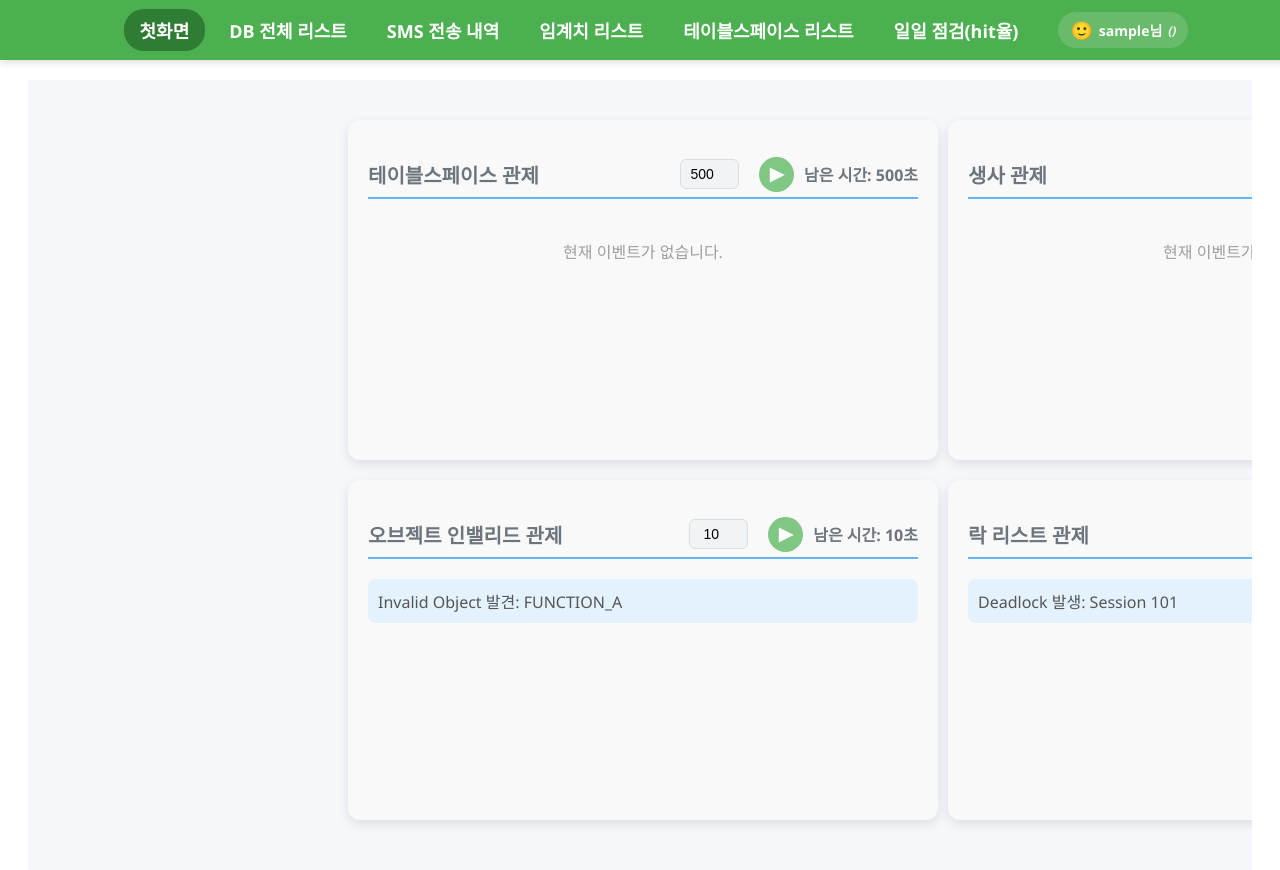
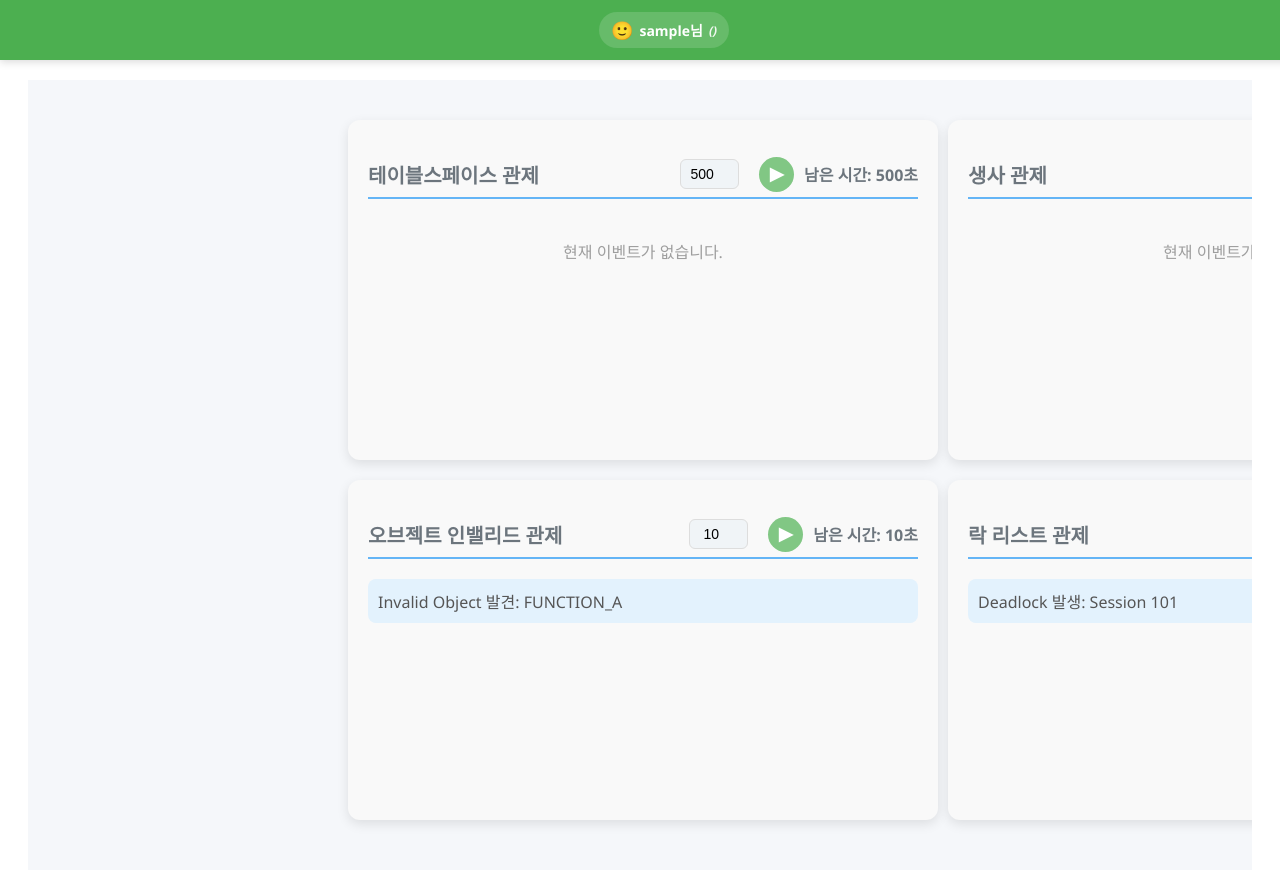
Before and after one commit to soonpyojeong/JAVIS_API, a Vue app in the folder frontend/: page / in a window 1280 px wide. Shown: the top 870 px of the page. Built offline with nearby package versions, Linux system fonts and the light colour scheme; sample sign-in values are in the browser's storage.

Commit message:
2025/04/22 로그인 권한관리 추가

```diff
--- a/frontend/src/components/LoginComponent.vue
+++ b/frontend/src/components/LoginComponent.vue
@@ -34,8 +34,8 @@
           <input v-model="registerForm.email" id="register-email" type="email" placeholder="이메일을 입력하세요" required />
         </div>
         <div class="input-group">
-          <label for="register-user_role">권한</label>
-          <input v-model="registerForm.userRole" id="register-userRole" type="text" placeholder="권한을 입력하세요(DBA,DEV,VIEW)" required />
+          <label for="register-user_role">권한(DBA권한은 관리자에게 문의 하세요)</label>
+          <input readonly  v-model="registerForm.userRole" id="register-userRole" type="text"  required />
         </div>
         <div class="input-group">
           <label for="register-password">비밀 번호</label>
@@ -74,7 +74,7 @@ export default {
       loginId: "",
       username: "",
       email: "",
-      userRole: "",
+      userRole: "VIEW",
       password: "",
       confirmPassword: "",
     });
--- a/frontend/src/components/NavBar.vue
+++ b/frontend/src/components/NavBar.vue
@@ -2,11 +2,12 @@
   <div class="top-nav">
     <ul v-if="isLoggedIn">
       <li
-        v-for="item in menuItems"
+        v-for="item in filteredMenuItems"
         :key="item.path"
         :class="{ active: selectedMenu === item.path }"
         @click="navigateTo(item.path)"
-      >        {{ item.name }}
+      >
+        {{ item.name }}
       </li>
       <!-- 👤 유저 뱃지 및 프로필 카드 감싸기 -->
       <li v-if="user && user.username" class="user-info-wrapper">
@@ -78,13 +79,18 @@ watch(user, (newVal) => {
 });
 
 const menuItems = [
-  { name: "첫화면", path: "/" },
-  { name: "DB 전체 리스트", path: "/db-list" },
-  { name: "SMS 전송 내역", path: "/sms-history" },
-  { name: "임계치 리스트", path: "/threshold-list" },
-  { name: "테이블스페이스 리스트", path: "/tablespaces" },
-  { name: "일일 점검(hit율)", path: "/dailyChk" },
+  { name: "첫화면", path: "/", roles: ["DBA", "DEV", "VIEW"] },
+  { name: "DB 전체 리스트", path: "/db-list", roles: ["DBA"] },
+  { name: "SMS 전송 내역", path: "/sms-history", roles: ["DBA", "DEV", "VIEW"] },
+  { name: "임계치 리스트", path: "/threshold-list", roles: ["DBA"] },
+  { name: "테이블스페이스 리스트", path: "/tablespaces", roles: ["DBA"] },
+  { name: "일일 점검(hit율)", path: "/dailyChk", roles: ["DBA", "DEV", "VIEW"] },
 ];
+
+const filteredMenuItems = computed(() => {
+  const role = user.value?.userRole?.toUpperCase();
+  return menuItems.filter(item => item.roles.includes(role));
+});
 
 const navigateTo = (path) => {
   router.push(path);
@@ -92,6 +98,7 @@ const navigateTo = (path) => {
 
 const logout = () => {
   store.dispatch("logout");
+  showProfile.value = false;
   window.location.href = "/";
   router.push("/login");
 };
```
